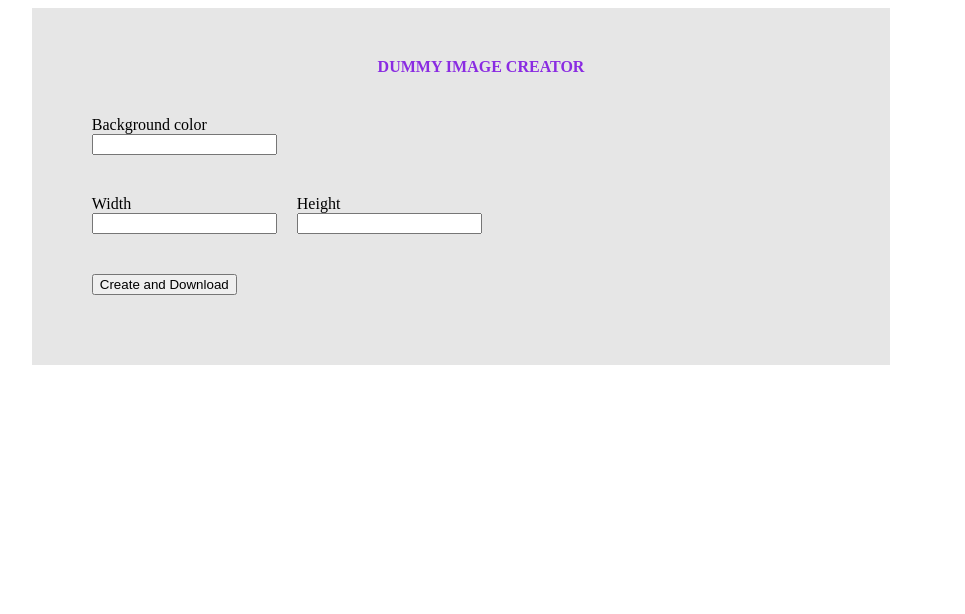
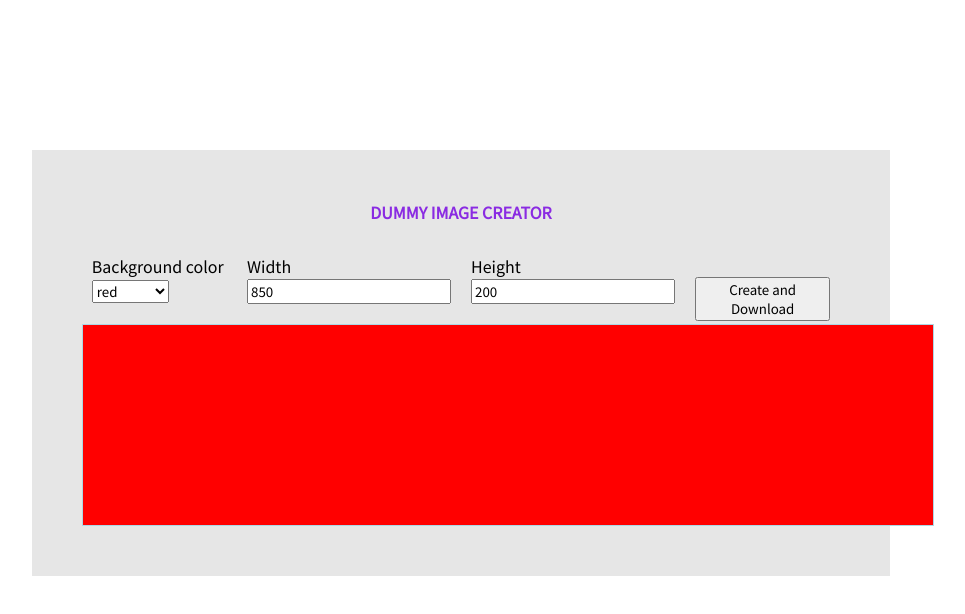
Before and after one commit to diwakersurya/dummy-image-creator, a website: page index.html in a window 1280 px wide. Shown: the whole page, without its empty margins (179-1144 px from the left). Drawn offline with Linux system fonts and the light colour scheme.

Commit message:
worked on ui

```diff
--- a/index.html
+++ b/index.html
@@ -5,34 +5,48 @@
     <meta charset="UTF-8">
     <meta name="viewport" content="width=device-width, initial-scale=1.0">
     <meta http-equiv="X-UA-Compatible" content="ie=edge">
+    <link href="https://fonts.googleapis.com/css2?family=Lato&family=Noto+Sans+JP&display=swap" rel="stylesheet">
     <link rel="stylesheet" href="style.css">
     <title>Dummy Image Creator</title>
 </head>
 
 <body>
-    <canvas id="myCanvas" style="border:1px solid #d3d3d3;display:none"></canvas>
+    <!-- <canvas id="myCanvas" style="border:1px solid #d3d3d3"></canvas> -->
     <div class="container">
         <div class="title-header">DUMMY IMAGE CREATOR</div>
+        <div class="controls">
             <div class="child-container">
                 <div class="child-wrapper">
                     <label for="color">Background color</label><br />
-                <input class="color" type="text" name="color" />
+                    <select name="color" id="color">
+                        <!-- <option value="volvo">Volvo</option>
+                    <option value="saab">Saab</option>
+                    <option value="mercedes">Mercedes</option>
+                    <option value="audi">Audi</option> -->
+                    </select>
+                    <!-- <input class="color" type="text" name="color" /> -->
                 </div>
             </div>
             <div class="child-container">
                 <div class="child-wrapper">
                     <label for="width">Width</label><br />
-                <input class="width" type="text" name="width" />
-            </div>
-            <div class="child-wrapper">
-                <label for="height">Height</label><br />
-                <input class="height" type="text" name="height" />
+                    <input class="width" type="text" name="width" value="850" />
                 </div>
             </div>
             <div class="child-container">
                 <div class="child-wrapper">
+                    <label for="height">Height</label><br />
+                    <input class="height" type="text" name="height" value="200" />
+                </div>
+            </div>
+            <div class="child-container">
+                <div class="button-wrapper">
                     <button onClick="download()">Create and Download</button>
                 </div>
+            </div>
+        </div>
+        <div class="preview">
+            <canvas id="myCanvas"></canvas>
         </div>
     </div>
 </body>
--- a/index.js
+++ b/index.js
@@ -1,6 +1,65 @@
 
 var AVAILABLE_COLORS = ["red", "green", "blue", "yellow", "cyan", "magenta", "purple", "black"];
-function newFunction(color, width, height) {
+
+function getDimensions(){
+    if(validateInputs()){
+        var colorSelector=document.querySelector("#color");
+        var widthInput=document.querySelector(".width");
+        var heightInput=document.querySelector(".height");
+        try{
+            var width = parseInt(widthInput.value,10);
+            var height = parseInt(heightInput.value,10);
+            var color = colorSelector.value;
+            return {width:width,height:height,color:color};
+        }
+        catch(ex){
+            return null;
+        }
+    }
+    return null;
+
+}
+function validateInputs(){
+    var colorSelector=document.querySelector("#color");
+    var widthInput=document.querySelector(".width");
+    var heightInput=document.querySelector(".height");
+    if(!colorSelector.value||!widthInput.value||!heightInput.value){
+        return false;
+    }
+    return true;
+}
+function updatePreview(){
+        //update canvas here
+        const dimensions=getDimensions();
+        if(dimensions){
+            const { width, color, height}=dimensions;
+            updateCanvas(color, width, height)
+        }
+}
+function addColorOptions(){
+    var colorSelector=document.querySelector("#color");
+    AVAILABLE_COLORS.map(color=>{
+        var newOption = new Option(color,color);
+        colorSelector.add(newOption);
+    })
+}
+function addChangeHandlers(){
+    //setup change handler for inputs and select
+    var colorSelector=document.querySelector("#color");
+    var widthInput=document.querySelector(".width");
+    var heightInput=document.querySelector(".height");
+    [colorSelector,widthInput,heightInput].map((input)=>{
+        input.addEventListener("change",updatePreview)
+    })
+}
+//add colors
+(function setup(){
+    addColorOptions();
+    addChangeHandlers();
+    updatePreview();
+})()
+
+function updateCanvas(color, width, height) {
     var c = document.querySelector("#myCanvas");
     var ctx = c.getContext("2d");
     ctx.canvas.width = width;
@@ -11,16 +70,11 @@ function newFunction(color, width, height) {
     ctx.fill();
 }
 function download() {
-    var width = document.querySelector(".width").value || "500";
-    width = parseInt(width, 10);
-    var height = document.querySelector(".height").value || "300";
-    height = parseInt(height, 10);
-    var color = document.querySelector(".color").value || "red";
-    if (AVAILABLE_COLORS.indexOf(color.toLowerCase()) === -1) {
-        color = "red";
-    }
+    const dimensions=getDimensions();
+    if(dimensions){
+    const { width, color, height}=dimensions;
     console.log({ width, color, height })
-    newFunction(color, width, height);
+    updateCanvas(color, width, height);
     var downloadLink = document.createElement("a");
     var image = document.getElementById("myCanvas")
         .toDataURL("image/png")
@@ -28,4 +82,5 @@ function download() {
     downloadLink.download = color + width + "X" + height + ".png";
     downloadLink.setAttribute("href", image);
     downloadLink.click();
+    }
 }
--- a/style.css
+++ b/style.css
@@ -1,3 +1,8 @@
+*{
+  font-family: 'Lato', sans-serif;
+font-family: 'Noto Sans JP', sans-serif;
+}
+
 .container {
   display: flex;
   flex-direction: column;
@@ -7,21 +12,33 @@
   justify-content: center;
   padding: 50px;
   background-color: #e6e6e6;
+  margin-top:calc(0.5*100vh - 250px);
+}
+.controls{
+  display: flex;
+}
+.preview{
+  display: flex;
+  overflow-x:scroll;
+  border: 1px solid lightblue;
+  width:850px;
+  min-height:200px;
 }
 .child-container {
   display: flex;
   flex-direction: row;
+  flex:1;
 }
 .child-wrapper {
   padding: 20px 10px;
 }
+.button-wrapper {
+  padding: 43px 10px 0px 10px;
+}
 .title-header {
   width: 100%;
-  padding: 0px 20px 20px 20px;
   text-align: center;
   font-weight: bold;
   color: blueviolet;
+  margin-bottom:10px;
 }
-.test {
-  height: 8px;
-}
```
Lines whose indentation alone changed are shown as unchanged.
